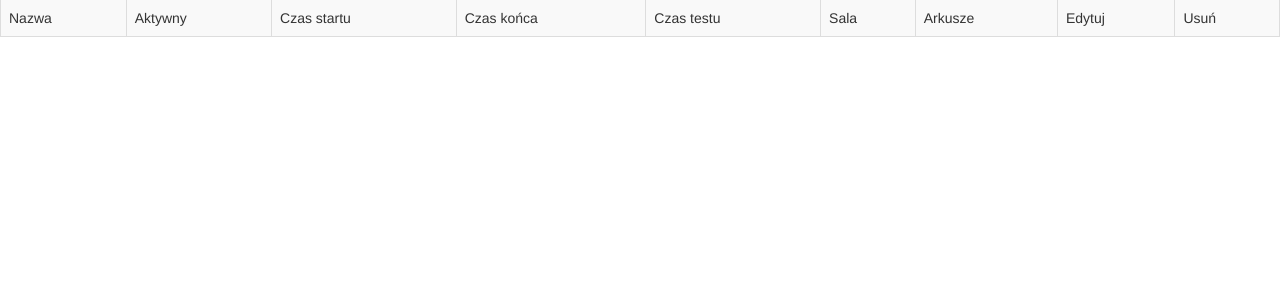
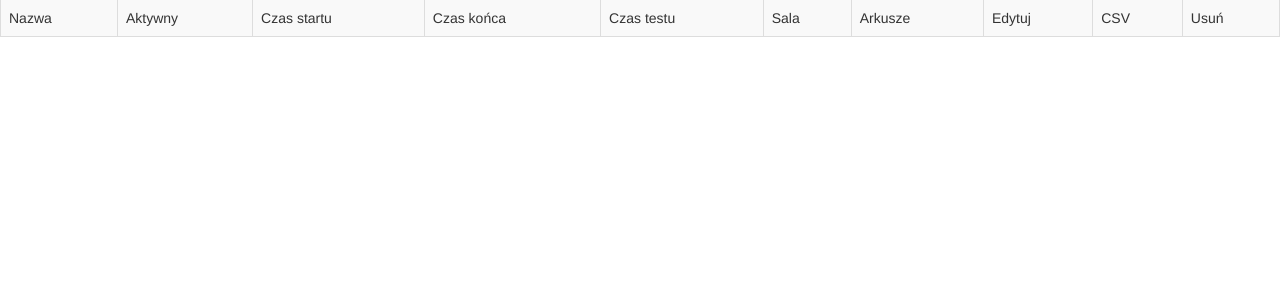
Before and after one commit to piotut/TestSystem, a Django app: page /tests/ in a window 1280 px wide. Shown: the part 51-351 px from the top of the page. Run offline with Django 3.2, Linux system fonts and the light colour scheme; a user stored in the database is signed in; data comes from the database, SQL or seed files in the repository; some libraries are stand-ins or nearby versions.

Commit message:
Export to CSV

```diff
--- a/testownik/templates/testownik/tests.html
+++ b/testownik/templates/testownik/tests.html
@@ -34,6 +34,7 @@
     <td>Sala</td>
     <td>Arkusze</td>
     <td>Edytuj</td>
+    <td>CSV</td>
     <td>Usuń</td>
 </tr>
 {% for test in object_list %}
@@ -44,8 +45,9 @@
     <td>{{ test.end_time }}</td>
     <td>{{ test.time }}</td>
     <td>{% if test.room %} {{ test.room.name }} {% else %} {% endif %}</td>
-    <td><a class="btn btm-sm btn-primary" href="{% url 'sheets' test.id %}">Pokaz</a></td>
+    <td><a class="btn btn-sm btn-primary" href="{% url 'sheets' test.id %}">Pokaz</a></td>
     <td><button class="btn btn-sm btn-success" id="{{ test.id }}">Edytuj</a></td>
+    <td><a class="btn btn-sm btn-info" href="{% url 'csv' test.id %}">CSV</a></td>
     <td><a class="btn btn-sm btn-danger" id="askingLink" href="#" onclick="ask('{% url 'delete' test.id %}');return false;">Usuń</a></td>
 </tr>
 <tr id="edit_tr{{ test.id }}"><td>
--- a/testownik/urls.py
+++ b/testownik/urls.py
@@ -1,6 +1,6 @@
 from django.conf.urls import url
 
-from .views import IndexView, LoginView, SheetView, UploadFileView, UserCreationView, DeleteTestView, PdfGeneratorView, TestListView, SheetListView, ConfirmTestStartView
+from .views import IndexView, LoginView, SheetView, UploadFileView, UserCreationView, DeleteTestView, PdfGeneratorView, TestListView, SheetListView, ConfirmTestStartView, CSVSheetView
 from django.views.generic import TemplateView
 
 from django.contrib.auth.decorators import login_required
@@ -18,4 +18,5 @@
     url(r'^tests/([0-9]+)/$', login_required(SheetListView.as_view()), name='sheets'),
     url(r'^confirm/([0-9]+)/$', ConfirmTestStartView.as_view(), name='confirm'),
     url(r'^delete/([0-9]+)/$', login_required(DeleteTestView.as_view()), name='delete'),
+    url(r'^csv/([0-9]+)/$', login_required(CSVSheetView.as_view()), name='csv'),
 ]
--- a/testownik/views.py
+++ b/testownik/views.py
@@ -27,6 +27,8 @@
 from SaveDBF import SaveDBF
 from TestResults import TestResults, TestAnswers
 from commons import convert_time
+
+import csv
 
 class IndexView(View):
     '''
@@ -338,3 +340,21 @@
         t = Test.objects.get(id=self.args[0])
         t.delete()
         return HttpResponseRedirect(reverse('tests'))
+
+class CSVSheetView(View):
+    def get(self, *args):
+        # Create the HttpResponse object with the appropriate CSV header.
+        sheets = Sheet.objects.filter(test_id__id=self.args[0])
+        response = HttpResponse(content_type='text/csv')
+        response['Content-Disposition'] = 'attachment; filename="%s.csv"' % sheets[0].test_id.name
+
+        writer = csv.writer(response)
+        writer.writerow(['nr_indeksu', 'imie_i_nazwisko', 'punkty'])
+
+        for s in sheets:
+            index = s.student_id.index_number
+            name = "%s %s" % (s.student_id.first_name, s.student_id.last_name)
+            points = s.points
+            writer.writerow([index, name.encode("utf-8"), points])
+
+        return response
```
